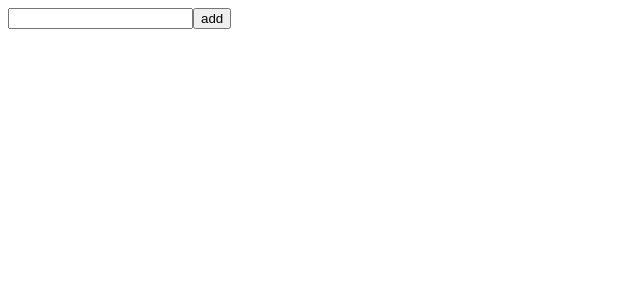
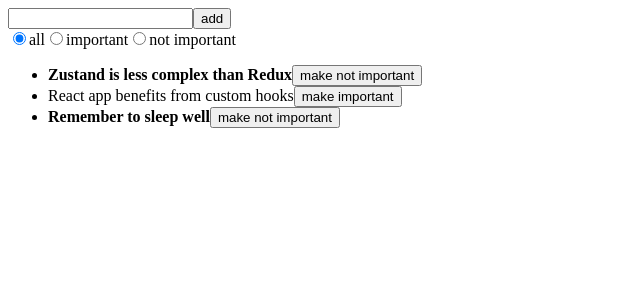
Before and after one commit to FredrickOguya/FullStack-Open-learning, a React (Vite) app in the folder Part 5/frontend/: page / in a window 1280 px wide. Shown: the top 300 px of the page, without its empty margins (0-640 px from the left). Built offline with nearby package versions, Linux system fonts and the light colour scheme.

Commit message:
More complex state

```diff
--- a/Part 5/frontend/src/App.jsx
+++ b/Part 5/frontend/src/App.jsx
@@ -1,13 +1,15 @@
 import NoteForm from "./NoteForm"
 import NoteList from "./NoteList"
+import VisibilityFilter from "./VisibilityFilter"
 
 const App = () => {
 
 
   return (
     <div>
-      <NoteForm/>
-      <NoteList/>
+      <NoteForm />
+      <VisibilityFilter />
+      <NoteList />
     </div>
   )
 }
--- a/Part 5/frontend/src/NoteList.jsx
+++ b/Part 5/frontend/src/NoteList.jsx
@@ -3,6 +3,7 @@
 
 const NoteList = () => {
   const notes = useNotes()
+
 
   return (
     <ul>
--- /dev/null
+++ b/Part 5/frontend/src/VisibilityFilter.jsx
@@ -0,0 +1,31 @@
+import { useNoteActions } from './store'
+
+const VisibilityFilter = () => {
+  const { setFilter } = useNoteActions()
+
+  return (
+    <div>
+      <input
+        type="radio"
+        name="filter"
+        onChange={() => setFilter('all')}
+        defaultChecked
+      />
+      all
+      <input
+        type="radio"
+        name="filter"
+        onChange={() => setFilter('important')}
+      />
+      important
+      <input
+        type="radio"
+        name="filter"
+        onChange={() => setFilter('nonimportant')}
+      />
+      not important
+    </div>
+  )
+}
+
+export default VisibilityFilter
--- a/Part 5/frontend/src/store.jsx
+++ b/Part 5/frontend/src/store.jsx
@@ -1,7 +1,24 @@
 import { create } from 'zustand'
 
+const initialNotes = [
+  {
+    id: 1,
+    content: 'Zustand is less complex than Redux',
+    important: true,
+  }, {
+    id: 2,
+    content: 'React app benefits from custom hooks',
+    important: false
+  }, {
+    id: 3,
+    content: 'Remember to sleep well',
+    important: true,
+  }
+]
+
 const useNoteStore = create( set => ({
-  notes: [],
+  notes: initialNotes,
+  filter: 'all',
   actions: {
     add: note => set(
       state => ({ notes: [...state.notes, note] })
@@ -12,9 +29,17 @@
           note.id === id ? {... note, important: !note.important } : note
         )
       })
-    )
+    ),
+    setFilter: value => set(() => ({ filter: value }))
   }
 }))
 
-export const useNotes = () => useNoteStore(state => state.notes)
+export const useNotes = () => {
+  const notes = useNoteStore((state) => state.notes)
+  const filter = useNoteStore((state) => state.filter)
+  if (filter === 'important') return notes.filter(n => n.important)
+  if (filter === 'nonimportant') return notes.filter(n => !n.important)
+  return notes
+}
+export const useFilter = () => useNoteStore((state) => state.filter)
 export const useNoteActions = () => useNoteStore( state => state.actions)
```
